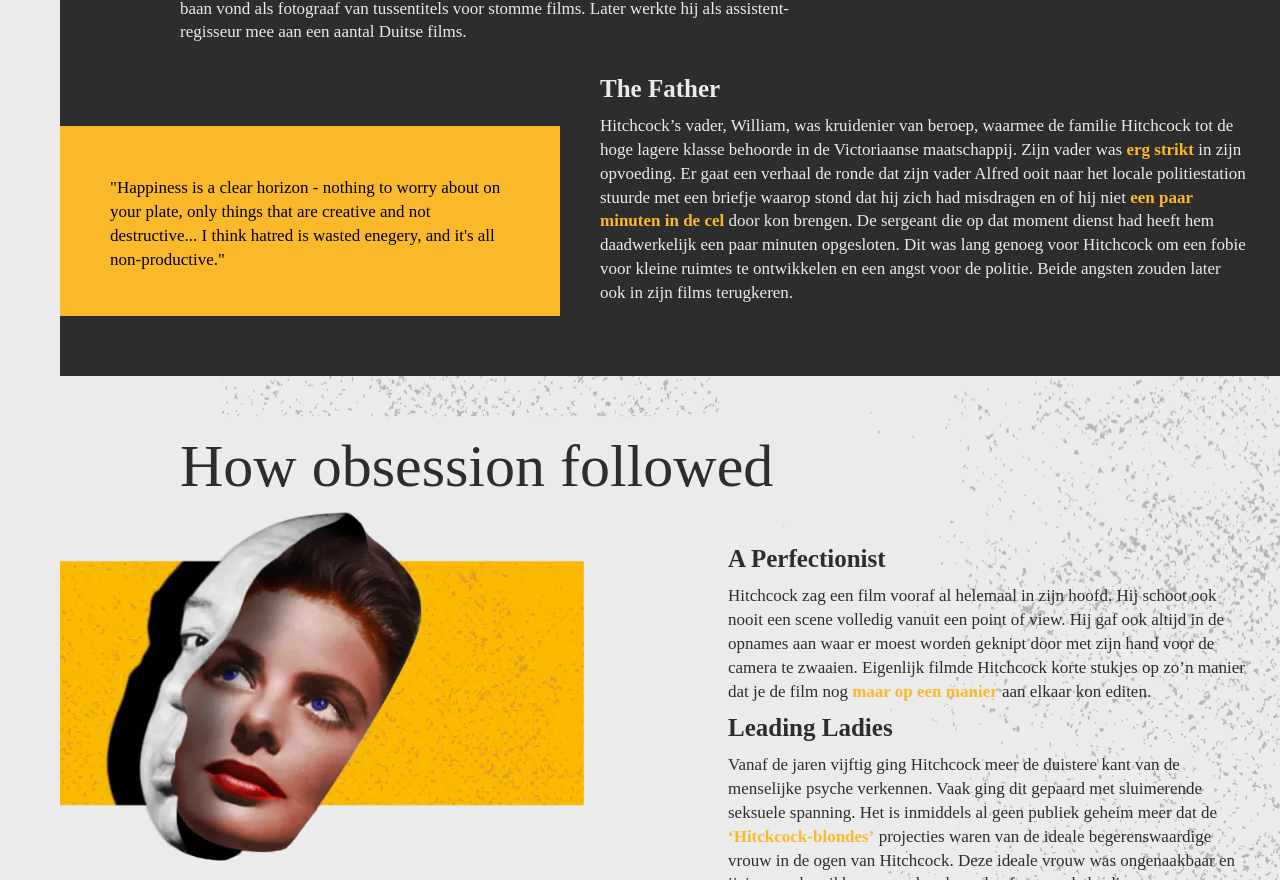
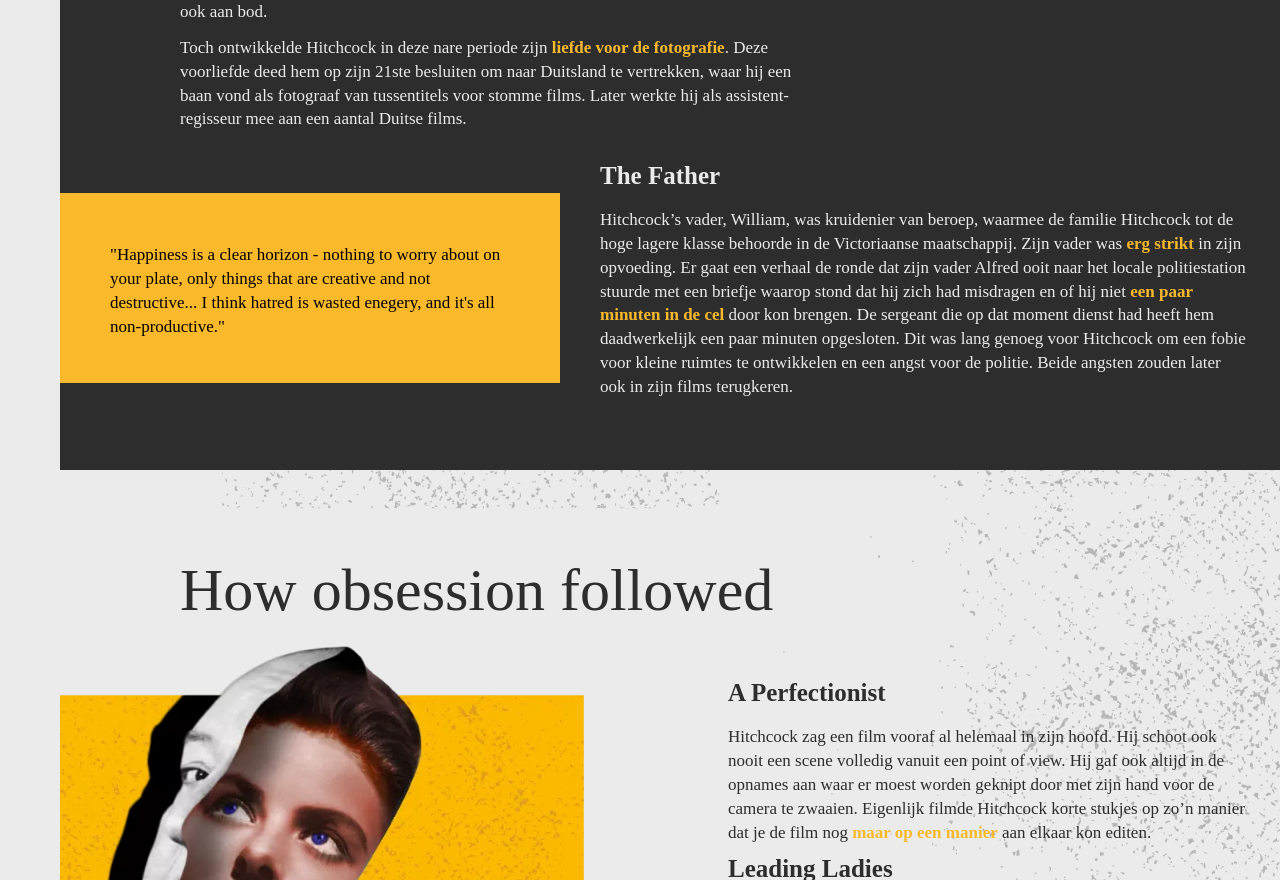
Before and after one commit to Lenkaaad/Vertigo, a React app: page / in a window 1280 px wide. Shown: the part 1920-2800 px from the top of the page. Built offline with nearby package versions, Linux system fonts and the light colour scheme.

Commit message:
aanpassingen padding dying fall

```diff
--- a/src/css/style.css
+++ b/src/css/style.css
@@ -48,7 +48,8 @@ h1 {
 h2 {
   font-family: Edo;
   font-size: 6rem;
-  margin-bottom: 2rem;
+  margin-top: 3rem;
+  margin-bottom: 3rem;
 }
 
 .small-title {
@@ -58,7 +59,7 @@ h2 {
 h3 {
   font-size: 2.5rem;
   font-weight: 900;
-  margin-bottom: 1.3rem;
+  margin-bottom: 2rem;
 }
 
 .playbutton {
@@ -496,7 +497,7 @@ h3 {
   background-image: url(../assets/img/background-texture.png), url(../assets/img/texture-patch.png);
   background-position: right, 20% -3%;
   background-repeat: repeat-y, no-repeat;
-  padding: 6rem 12rem 12rem 0;
+  padding: 3rem 12rem 0rem 0;
 }
 
 .highest-fall h2 {
@@ -669,7 +670,7 @@ nav ul > li a {
   position: relative;
   width: 50rem;
   height: 19rem;
-  margin-top: 5rem;
+  margin-top: 3rem;
   float: left;
   left: -12rem;
   margin-right: -10rem;
```
